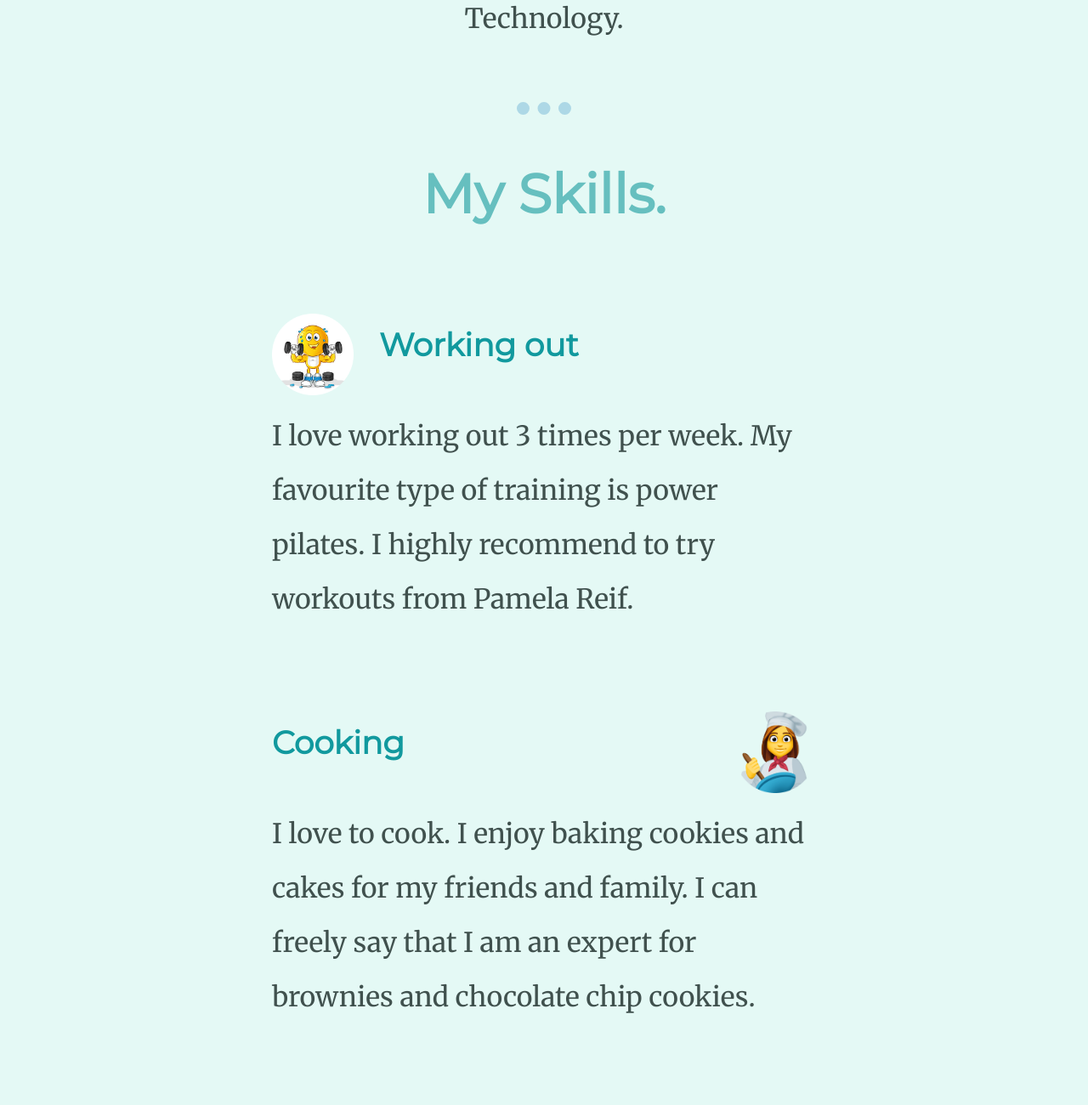
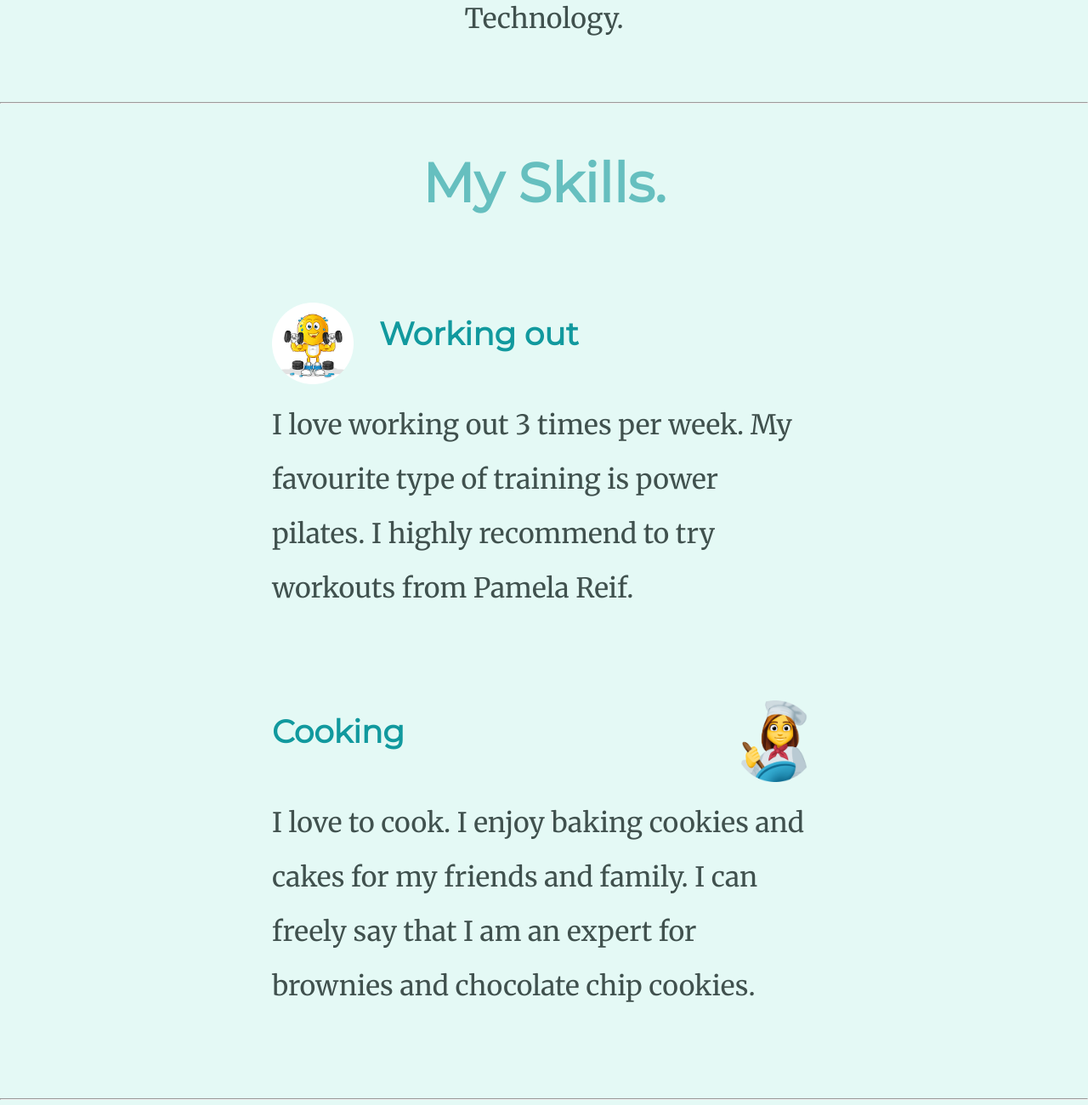
Before and after one commit to Ljubicatr/ljubica_site, a plain HTML site: page index.html in a window 1280 px wide. Shown: the part 1940-3240 px from the top of the page at 85% size. Drawn offline with Linux system fonts and the light colour scheme.

Commit message:
Update index.html

```diff
--- a/index.html
+++ b/index.html
@@ -21,7 +21,7 @@
         <h2 class='hi'>Hello.</h2>
         <p class="intro">My name is Ljubica and I am graduated Electircal Engineer at the Faculty of Electrical Engineering and Information Technology.</p>
       </div>
-      <hr class='line'>
+      <hr>
       <div class="skills">
         <h2 class="skill">My Skills.</h2>
         <div class="skill-row">
@@ -35,7 +35,7 @@
           <p class= 'Cooking'>I love to cook. I enjoy baking cookies and cakes for my friends and family. I can freely say that I am an expert for brownies and chocolate chip cookies.</p>
         </div>
       </div>
-      <hr class='line'>
+      <hr>
       <div class="contact-me">
         <h2>Get In Touch</h2>
         <h3>For more information please contact me.</h3>
```
